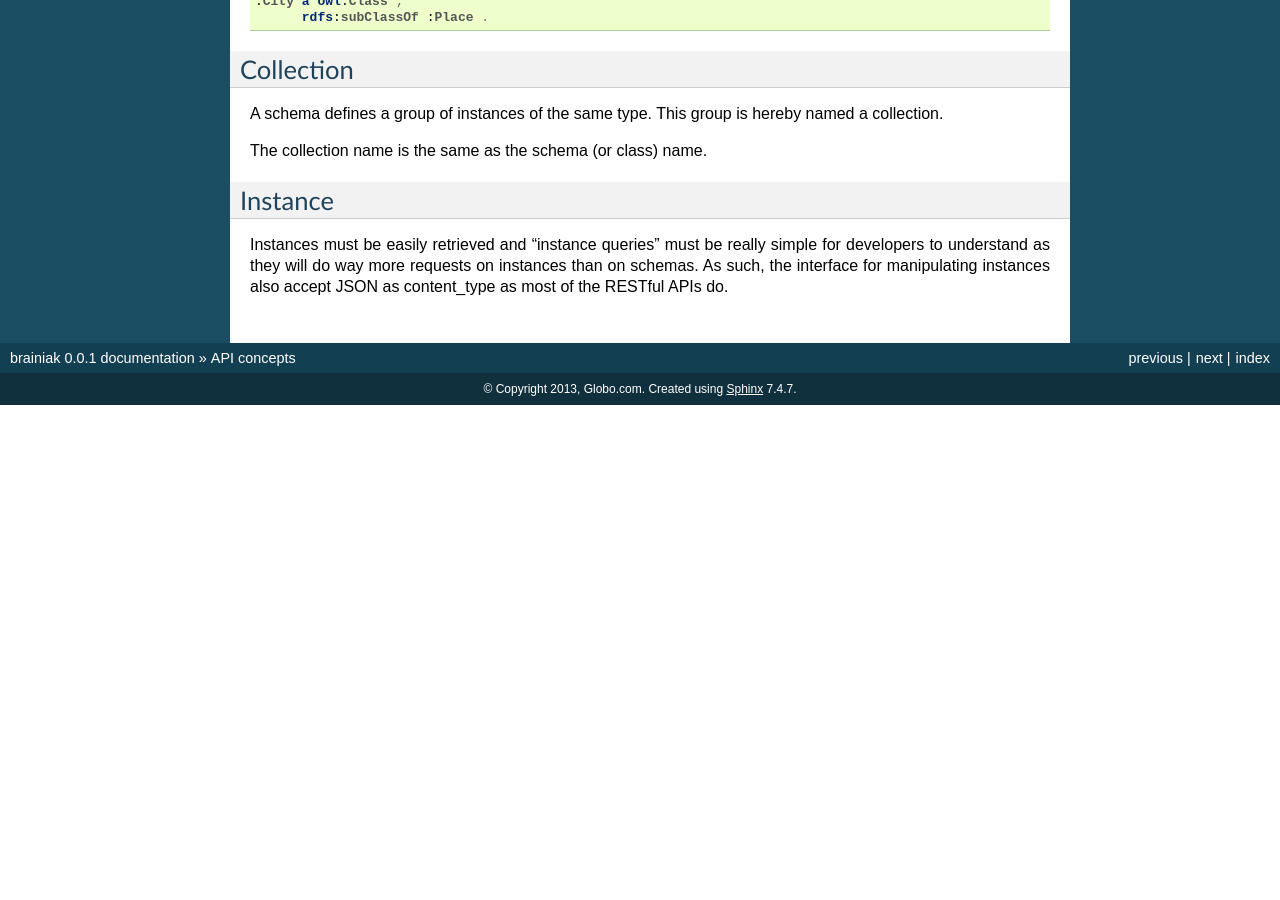
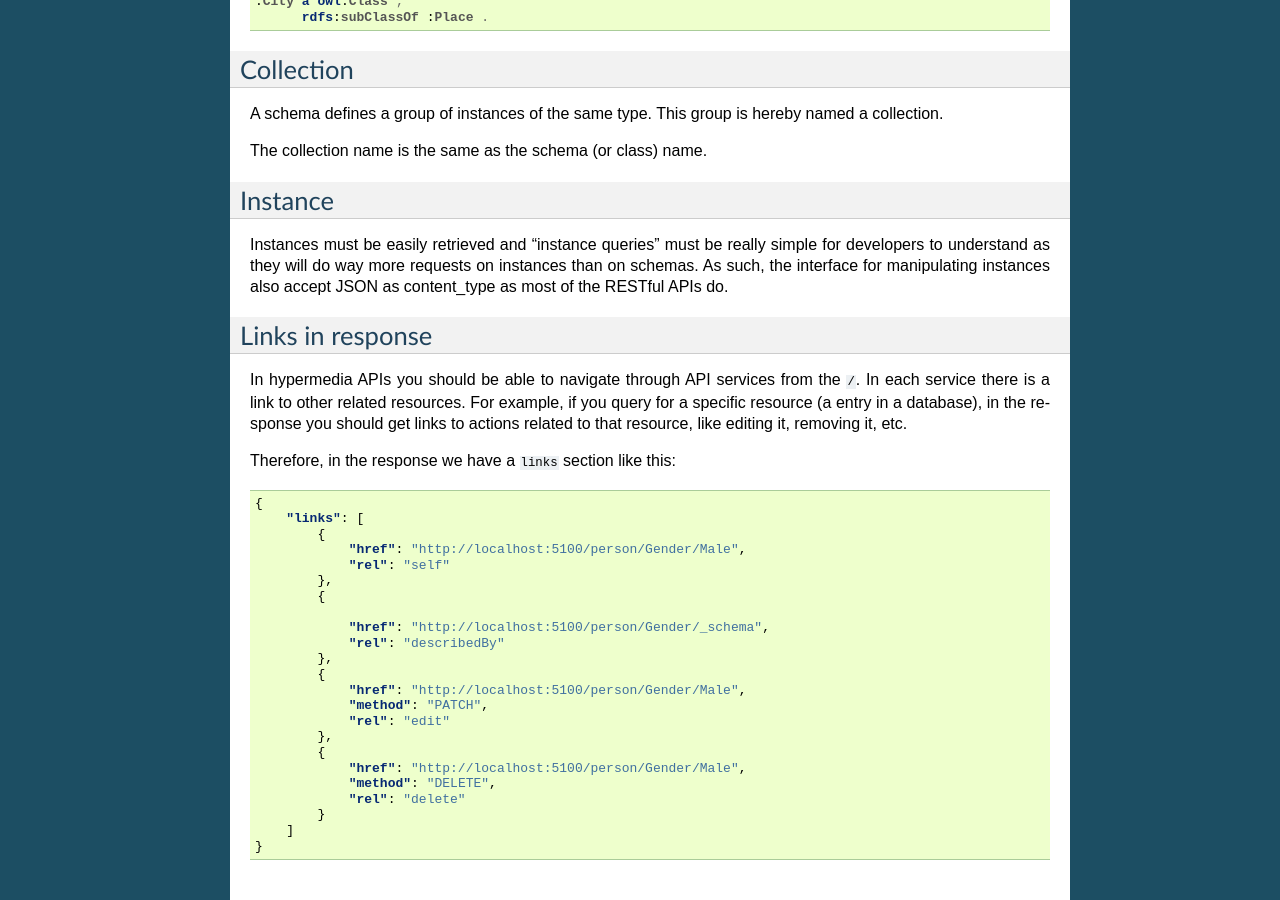
Before and after one commit to bmentges/brainiak_api, a Sphinx documentation site: the page built from docs/source/concepts.rst, in a window 1280 px wide and 900 px high, scrolled down 623 px. Built offline with Sphinx 7.4.7, drawn with Linux system fonts in a browser that asks for light colours; before the commit the page ends 1028 px from its top, so only the background shows below that.

Commit message:
links in documentation

```diff
--- a/docs/source/concepts.rst
+++ b/docs/source/concepts.rst
@@ -55,3 +55,41 @@ Instance
 Instances must be easily retrieved and "instance queries" must be really simple
 for developers to understand as they will do way more requests on instances than on schemas.
 As such, the interface for manipulating instances also accept JSON as content_type as most of the RESTful APIs do.
+
+Links in response
+-----------------
+
+In hypermedia APIs you should be able to navigate through API services from the ``/``.
+In each service there is a link to other related resources. For example, if you
+query for a specific resource (a entry in a database), in the response you should
+get links to actions related to that resource, like editing it, removing it, etc.
+
+Therefore, in the response we have a ``links`` section like this:
+
+.. highlight:: json
+
+::
+
+    {
+        "links": [
+            {
+                "href": "http://localhost:5100/person/Gender/Male",
+                "rel": "self"
+            },
+            {
+
+                "href": "http://localhost:5100/person/Gender/_schema",
+                "rel": "describedBy"
+            },
+            {
+                "href": "http://localhost:5100/person/Gender/Male",
+                "method": "PATCH",
+                "rel": "edit"
+            },
+            {
+                "href": "http://localhost:5100/person/Gender/Male",
+                "method": "DELETE",
+                "rel": "delete"
+            }
+        ]
+    }
--- a/docs/source/index.rst
+++ b/docs/source/index.rst
@@ -13,6 +13,7 @@ Brainiak is a Linked Data RESTful API.
 
    concepts.rst
    services.rst
+   links.rst
 
 Indices and tables
 ==================
```
Also changed, not shown: docs/source/links.rst (added, +138 -0 lines).
